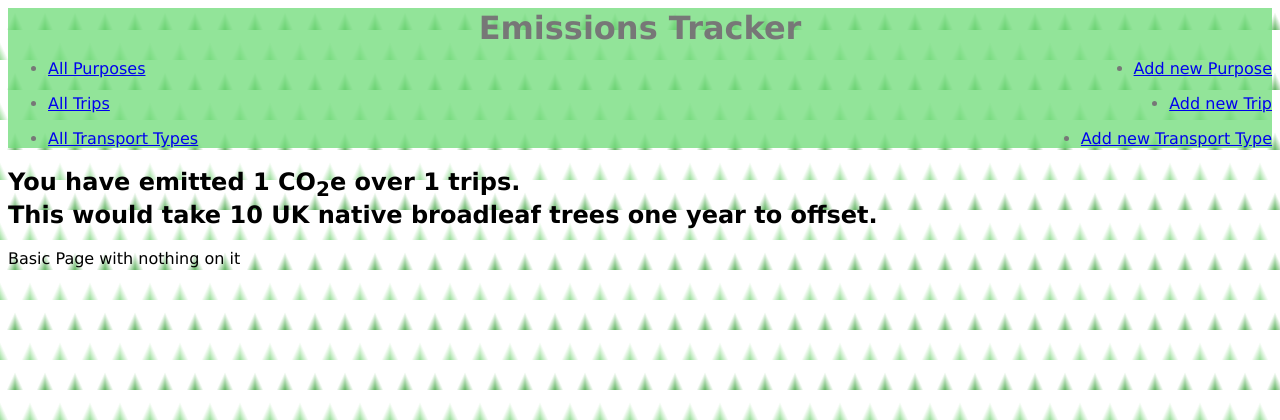
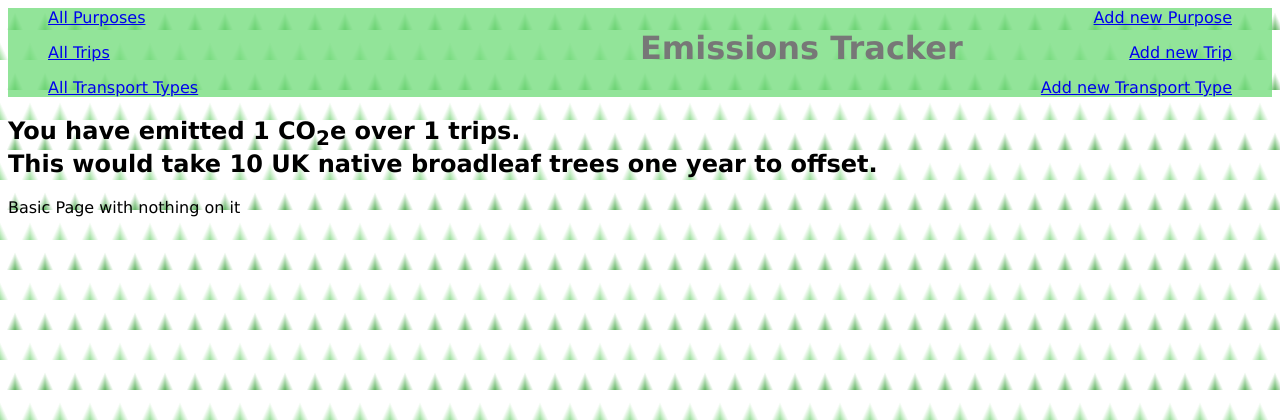
Before and after one commit to DSoutter/carbon_tracker_python_project, a Flask app: template project_files/templates/index.html in a window 1280 px wide. Shown: the top 420 px of the page. Run offline with Flask 2, Linux system fonts and the light colour scheme; the template is opened without the code that fills it: most values are stand-ins (such as "Sample title", 1, 10 or a date in 2020).

Commit message:
removed bulletpoints

```diff
--- a/project_files/static/style.css
+++ b/project_files/static/style.css
@@ -26,19 +26,19 @@ header {
 body > header {
     color: rgb(119, 119, 119);
     background-color:  rgba(110, 219, 119, 0.75) ;
+    text-align: center;
+
 }
+
 body > header > h1 {
-    padding-top: 10px;
-}
-body > header > h2, h1 {
-    line-height: 20px;
-    position: center;
-    text-align: center;
+    position: absolute;
+    left: 50%;
 }
 body > header > ul{
     display: flex ;
     justify-content: space-between;
-
+    list-style-type: none;
+    padding-right: 40px;
 }
 
 .trips_flex {
```
